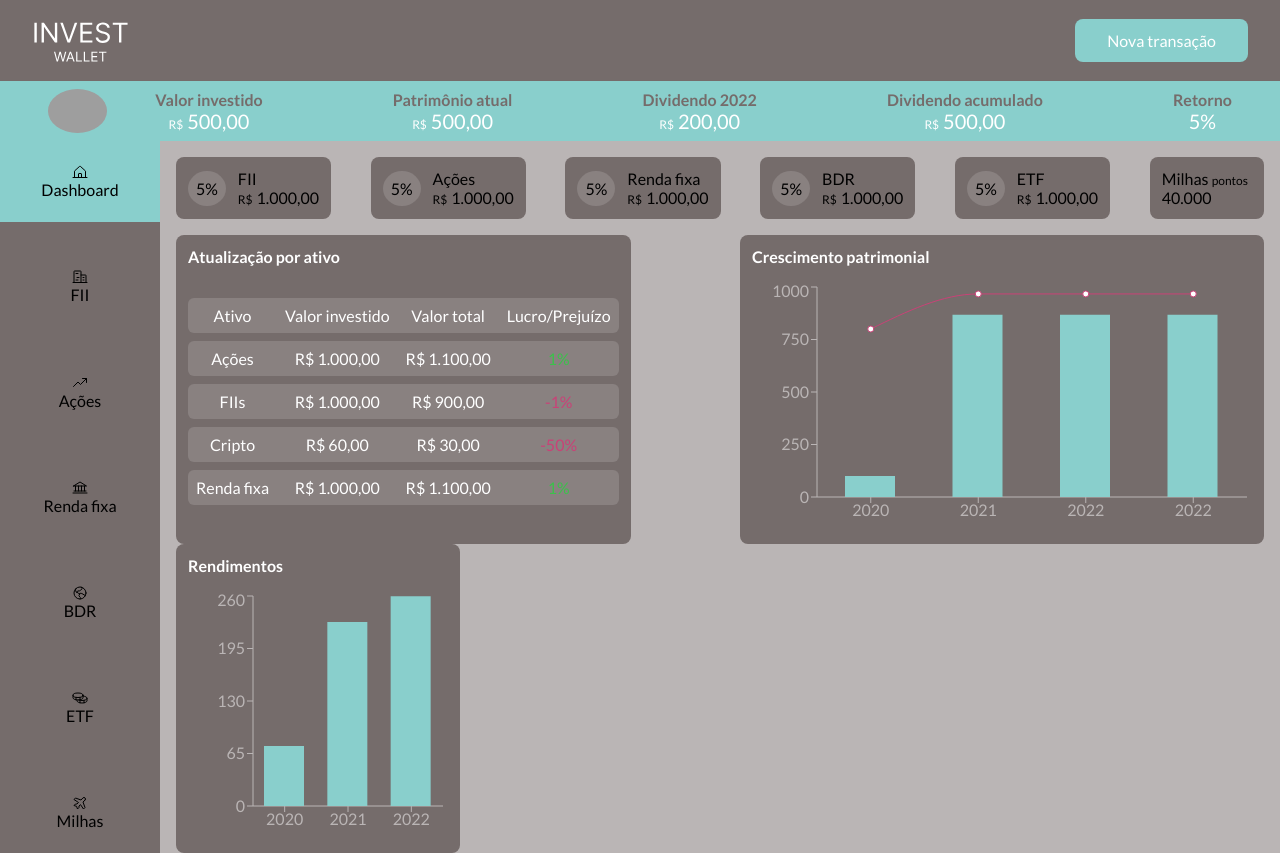
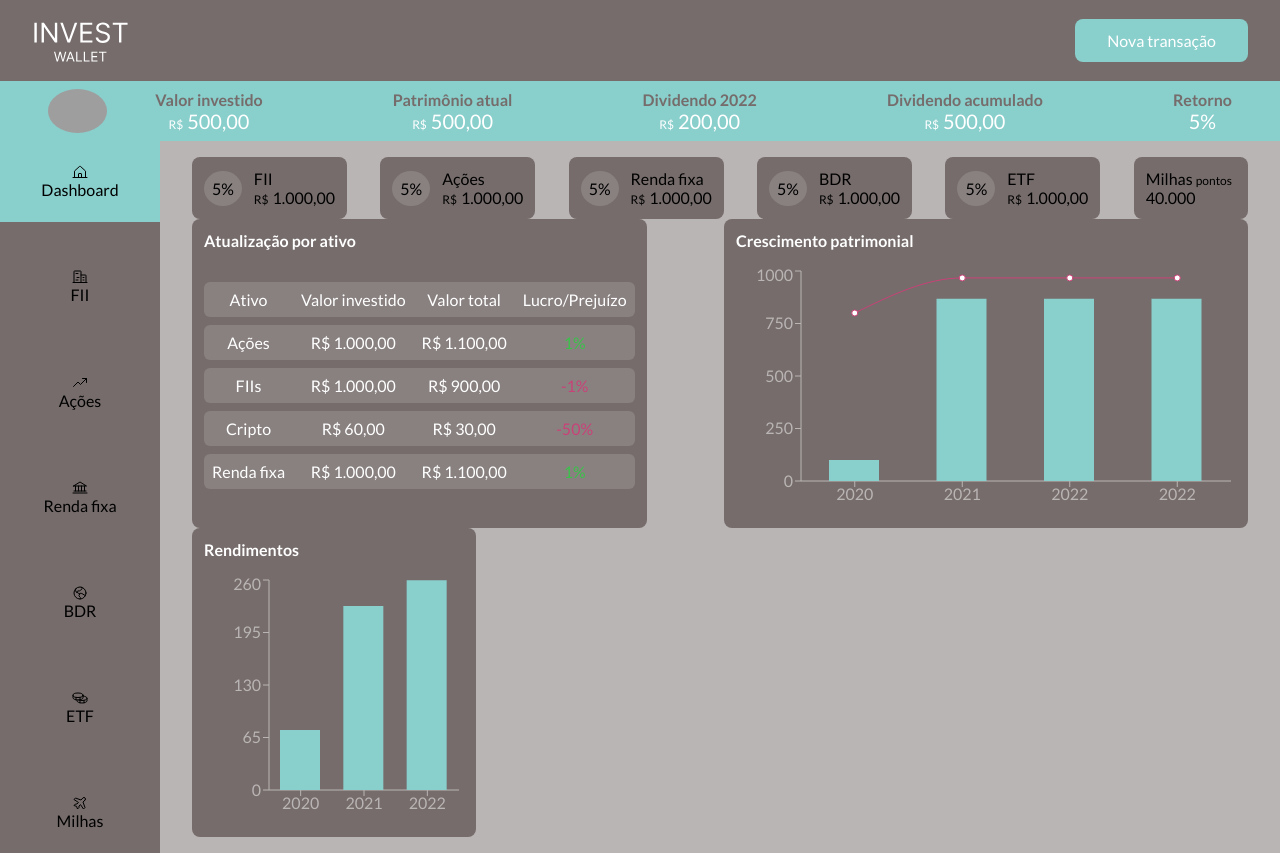
Before and after one commit to YasminGonc/invest-wallet-2.0, a React (Vite) app in the folder web/: page / in a window 1280 px wide. Built offline with nearby package versions, Linux system fonts and the light colour scheme; grey boxes are pictures that could not be loaded.

Commit message:
styles adjustments

```diff
--- a/web/src/pages/Home/components/EquityGrowth/styles.ts
+++ b/web/src/pages/Home/components/EquityGrowth/styles.ts
@@ -6,7 +6,6 @@ export const EquityGrowthContainer = styled.div`
     color: ${props => props.theme.white};
     font-size: 1rem;
 
-    margin: 0 1rem;
     padding: 0.75rem;
 
     h2 {
--- a/web/src/pages/Home/components/Income/styles.ts
+++ b/web/src/pages/Home/components/Income/styles.ts
@@ -6,7 +6,6 @@ export const IncomeContainer = styled.div`
     color: ${props => props.theme.white};
     font-size: 1rem;
 
-    margin: 0 1rem;
     padding: 0.75rem;
 
     h2 {
--- a/web/src/pages/Home/components/Resume/styles.ts
+++ b/web/src/pages/Home/components/Resume/styles.ts
@@ -4,8 +4,6 @@ export const ResumeContainer = styled.div`
     display: flex;
     align-items: center;
     justify-content: space-between;
-
-    padding: 1rem;
 `
 export const Percent = styled.span`
     background-color: ${props => props.theme['brown-200']};
--- a/web/src/pages/Home/components/TableResume/styles.ts
+++ b/web/src/pages/Home/components/TableResume/styles.ts
@@ -10,7 +10,6 @@ export const TableResumeContainer = styled.div`
     color: ${props => props.theme.white};
     font-size: 1rem;
 
-    margin: 0 1rem;
     padding: 0.75rem;
 
     h2 {
--- a/web/src/pages/Home/styles.ts
+++ b/web/src/pages/Home/styles.ts
@@ -1,7 +1,15 @@
 import styled from 'styled-components';
 
 export const HomeContainer = styled.main`
+    display: flex;
+    flex-direction: column;
+    //justify-content: center;
+    //gap: 4rem;
+
     width: 100%;
+    padding: 1rem 2rem;
+    //gap: 1rem;
+    //justify-content: space-around;
     //background-color: red;
     //overflow-y: scroll;
     /* ::-webkit-scrollbar {
```
